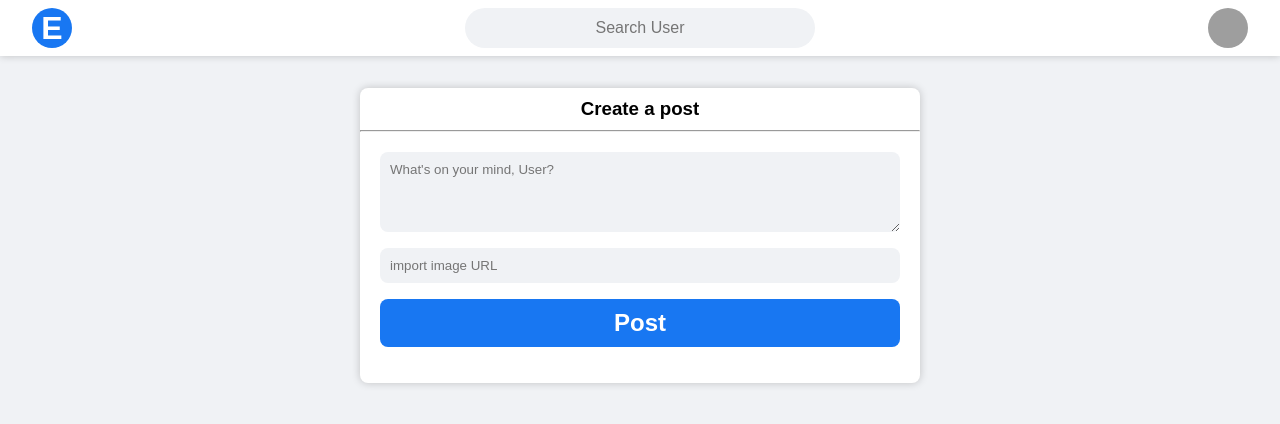
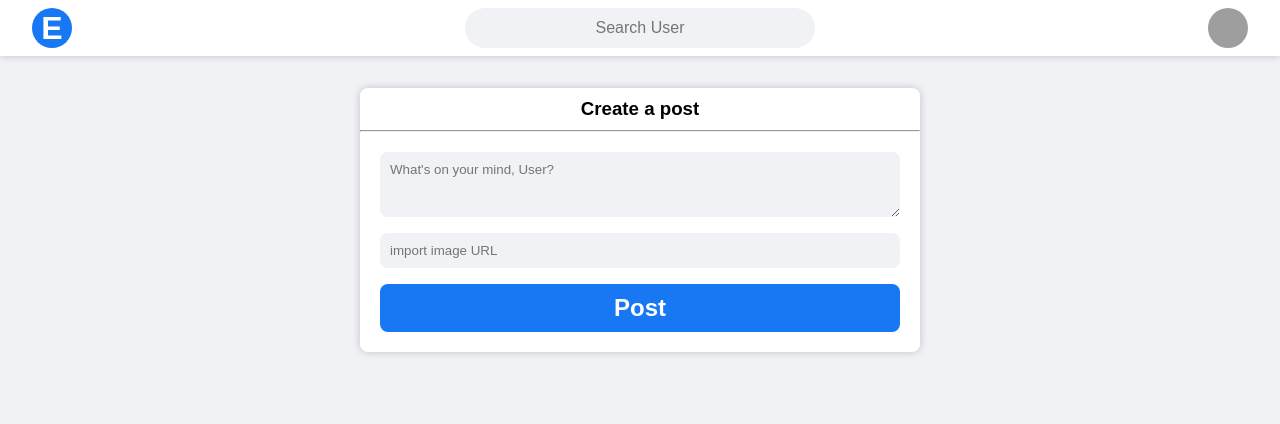
Before and after one commit to ed-santiago/social-media-project, a React (Create React App) app: page /login in a window 1280 px wide. Both pictures are taken after typing "Sample", "Sample123" into the empty fields and a click on the button "Login". Shown: the top 424 px of the page. Built offline with nearby package versions, Linux system fonts and the light colour scheme; grey boxes are pictures that could not be loaded.

Commit message:
start Posts component

```diff
--- a/src/components/CreatePost.js
+++ b/src/components/CreatePost.js
@@ -6,7 +6,7 @@ function CreatePost() {
       <h3>Create a post</h3>
       <hr />
       <form>
-        <textarea type='text' name='textareaPost' placeholder="What's on your mind, User?" rows="4" cols="50" />
+        <textarea type='text' name='textareaPost' placeholder="What's on your mind, User?" rows="3" cols="50" />
         <input type='text' name='inputURLPost' placeholder="import image URL" />
         <button>Post</button>
       </form>
--- a/src/index.css
+++ b/src/index.css
@@ -139,6 +139,7 @@ header img {
 }
 
 #create_post form button {
+  margin-bottom: 0;
   width: 520px;
   background-color: rgb(24, 119, 242);
   color: white;
```
Also changed, not shown: src/components/Posts.js (added, +11 -0 lines).
